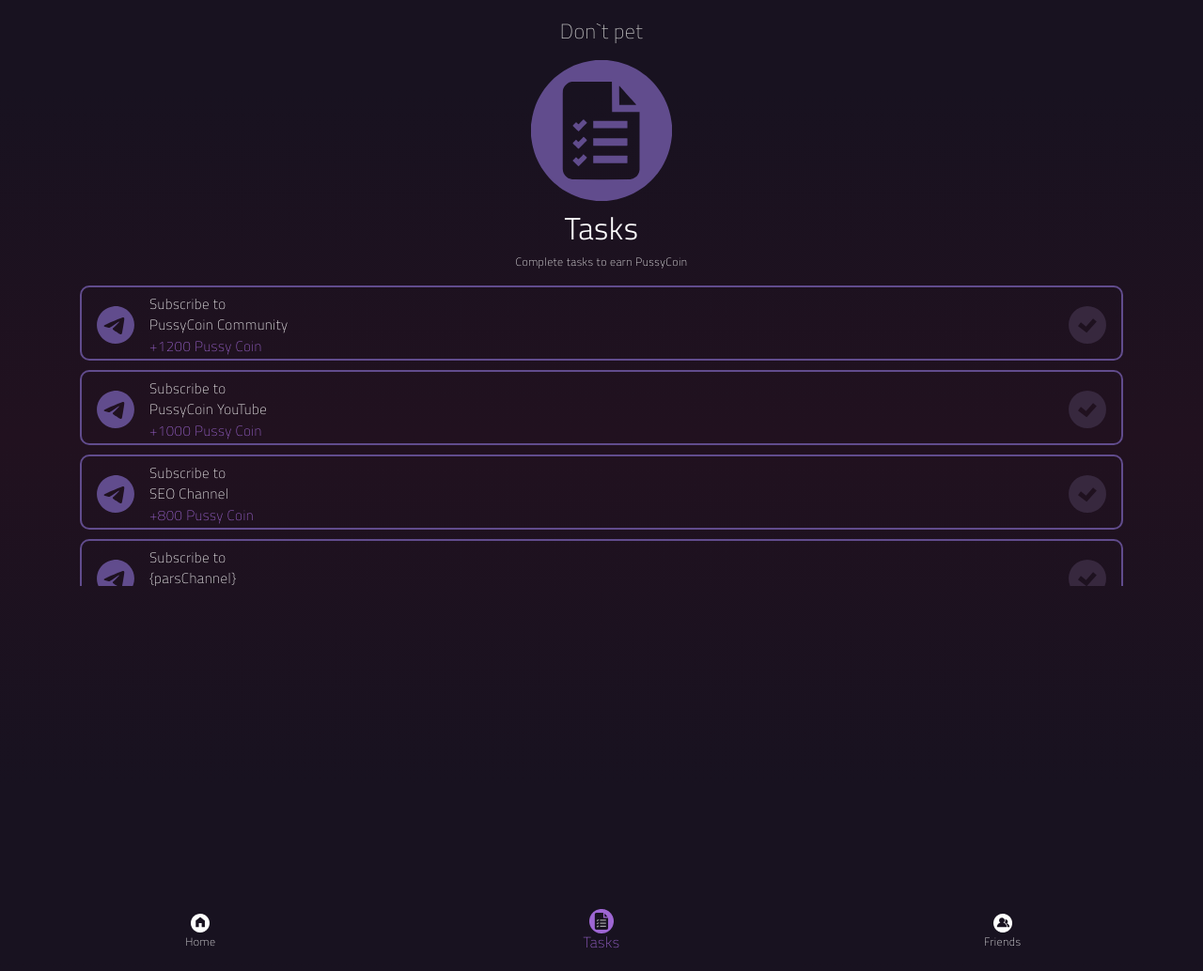
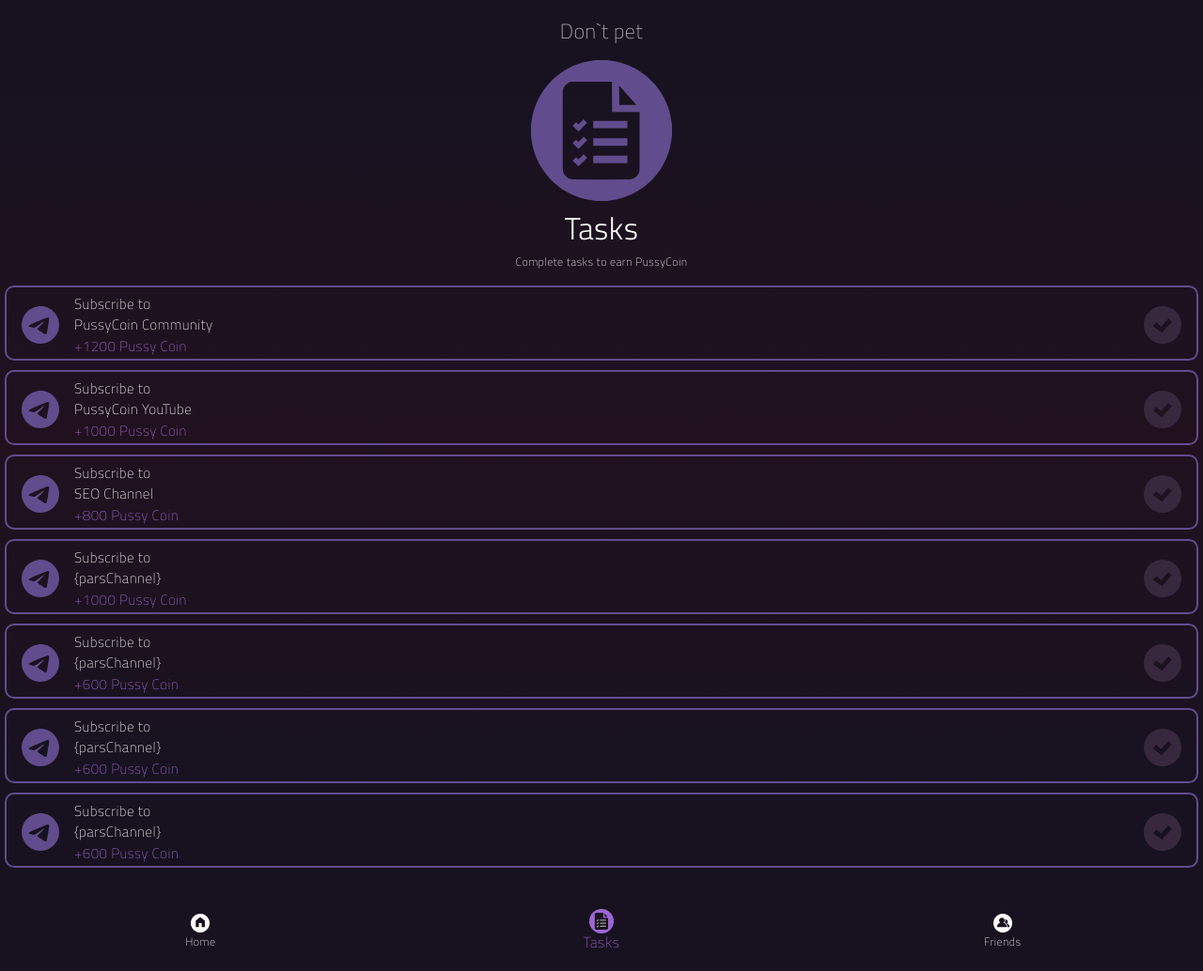
Before and after one commit to AlekseyKu/PussyCoin, a Flask app: page / in a window 1280 px wide, after a click on "Tasks". Shown: the whole page at 94% size. Run offline with Flask 3, Linux system fonts and the light colour scheme; parts of the project's set-up code (start-up, migrations or seed data) failed here and were passed over; some libraries are stand-ins or nearby versions.

Commit message:
AFTER problem index

```diff
--- a/_back/check_sub.py
+++ b/_back/check_sub.py
@@ -3,6 +3,7 @@
 # Замените YOUR_BOT_TOKEN и YOUR_CHANNEL_ID на соответствующие значения
 bot_token = 'YOUR_BOT_TOKEN'
 channel_id = 'YOUR_CHANNEL_ID'
+
 
 # Функция для проверки подписки пользователя на канал
 def check_subscription(user_id):
@@ -11,12 +12,14 @@
     data = response.json()
     return data['result']['status'] == 'member'
 
+
 # Функция для обновления кнопки
 def update_button(user_id):
     is_subscribed = check_subscription(user_id)
     button_text = 'Join us for 1000 Pussies' if not is_subscribed else 'Join us'
-    # Обновите базу данных и установите/снимите соответствующий тумблер
+    # TODO Обновить базу данных и установить соответствующий тумблер
     return button_text
+
 
 # TODO: добавить в HTML кнопку с текстом "Join us"
 
--- a/_back/database/models.py
+++ b/_back/database/models.py
@@ -5,9 +5,9 @@
 
 
 engine = create_async_engine(url='sqlite+aiosqlite:///db.sqlite3')
-
 async_session = async_sessionmaker(engine)
 
+# Base.query = db_session.query_property()
 
 class Base(AsyncAttrs, DeclarativeBase):
     pass
@@ -23,6 +23,7 @@
     balance: Mapped[int] = mapped_column(default=0)
     account_age: Mapped[int] = mapped_column(default=0)
     count_friends: Mapped[int] = mapped_column(default=0)
+    var_task_main: Mapped[int] = mapped_column(default=0)
 
 
 class Mining(Base):
--- a/app.py
+++ b/app.py
@@ -1,11 +1,15 @@
 import asyncio
 import multiprocessing
 import os
+import re
 from datetime import datetime, timedelta
 import sqlite3
+import requests
+from aiogram.types import CallbackQuery, ChatMember
+from aiogram.utils.formatting import Text
 
-from flask import Flask, render_template, session, request, jsonify
-from flask_sqlalchemy import SQLAlchemy
+from flask import Flask, render_template, session, request, jsonify, redirect, url_for
+from flask_sqlalchemy import SQLAlchemy, query
 
 from aiogram.fsm.storage.memory import MemoryStorage
 from aiogram import Bot, Dispatcher, types
@@ -14,16 +18,18 @@
 from aiogram.filters import CommandStart
 
 from dotenv import load_dotenv
+from sqlalchemy.orm import sessionmaker
+from sqlalchemy import create_engine
 
 from _back.handlers import router
 from _back.keyboards import start_menu, get_url
 from _back.database.models import async_main, Counter, User
-from _back.database.query import get_account_info_from_DB
-
+from _back.database.query import get_account_info_from_db, update_database
 
 load_dotenv()
 
 token = os.environ.get('BOT_TOKEN')
+channel_pcc = os.environ.get('TG_PUSSYCOINCOMMUNITY_CHANNEL_ID')
 bot = Bot(token=token, default=DefaultBotProperties(parse_mode=ParseMode.HTML))
 dp = Dispatcher(storage=MemoryStorage())
 
@@ -34,23 +40,51 @@
 # Убедимся, что включаем маршрутизатор только один раз
 dp.include_router(router)
 
-
 app.config['SQLALCHEMY_DATABASE_URI'] = 'sqlite:///db.sqlite3'
 db = SQLAlchemy(app)
+
+engine = create_engine(url='sqlite:///db.sqlite3')
+Session = sessionmaker(bind=engine)
+session = Session()
+
+# from telegram.ext import Updater, CommandHandler
+# def check_sub(update, context):
+#     print('проверяю пописку')
+#     user_id = update.message.from_user.id
+#     url = f"https://api.telegram.org/bot{token}/getChatMember?chat_id={channel_pcc}&user_id={user_id}"
+#     response = requests.get(url)
+#     data = response.json()
+#
+#     if data['ok']:
+#         print('подписан!')
+#         status = data['result']['status']
+#         if status in ['member', 'creator', 'administrator']:
+#             return True
+#     return False
+
+# user_channel_status = bot.get_chat_member(chat_id=channel_pcc, user_id=user_id)
+# if user_channel_status["status"] != 'left':
+#     update_database(user_id)
+# else:
+#     print('Пользователь не подписан на канал')
+
+
+# def return template(user_id):
+from _back.database.query import process_tg_user_id
+
 
 @app.route('/')
 def index():
     user_id = request.args.get('user_id')
-    balance, account_age = get_account_info_from_DB(user_id)
-
-
-
+    balance, account_age = get_account_info_from_db(user_id)
 
     return render_template("index.html",
                            static_url_path='/static',
                            user_id=user_id,
                            balance=balance,
                            account_age=account_age,
+                           # id_tg=id_tg,
+                           # user=user,
                            #    balance=get_user_balance(user_id),
                            #    account_age=get_account_age(user_id)
                            )
@@ -59,38 +93,127 @@
 # TODO кодировка user_id, если не работает secret key / проверить
 # https://habr.com/ru/articles/706446/
 
-@app.route('/update_counter/<id_tg>', methods=['POST'])
-def update_counter(id_tg):
-    user = User.query.filter_by(id_tg=id_tg).first()
-    print('update_counter:' + user)
-    if not user:
-        return jsonify({"message": "User not found"}), 404
-    time_diff = datetime.utcnow() - user.last_updated
-    seconds_passed = time_diff.total_seconds()
-    new_count = int(seconds_passed / 72)
-    user.counter += new_count
-    user.last_updated = datetime.utcnow()
-    db.session.commit()
-    return jsonify({"counter": user.counter})
 
-@app.route('/get_counter/<id_tg>', methods=['GET'])
-def get_counter(id_tg):
-    user = User.query.filter_by(id_tg=id_tg).first()
-    print('get_counter:' + user)
-    if not user:
-        return jsonify({"message": "User not found"}), 404
-    return jsonify({"counter": user.counter})
+# @app.route('/task1', methods=['POST'])
+# def task_1():
+#     # telegram_user_id = session.get('telegram_user_id')
+#     # print(telegram_user_id)
+#     pass
 
-@app.route('/reset_counter/<id_tg>', methods=['POST'])
-def reset_counter(id_tg):
-    user = User.query.filter_by(id_tg=id_tg).first()
-    print('reset_counter:' + user)
-    if not user:
-        return jsonify({"message": "User not found"}), 404
-    user.counter = 0
-    user.last_updated = datetime.utcnow()
-    db.session.commit()
-    return jsonify({"message": "Counter reset"})
+
+# @app.route('/join', methods=['POST'])
+# def join():
+#     url = 'https://t.me/+8K1Wfb_o_3NhNjk1'
+#     # telegram_user_id = user_id
+#     # print('join tui', telegram_user_id)
+#     # user = User.query.filter_by(telegram_id=user_id).first()
+#     telegram_user_id = request.form.get('user_id')
+#     print(telegram_user_id)
+#     user = session.query(User).filter_by(id_tg=telegram_user_id).first()
+#     print(user)
+#     # if user.var_task_main == 0:
+#     #     user.var_task_main = 1
+#     #     user.balance += 1000
+#     #     session.commit()
+#     #     session.close()
+#     #     return redirect(url)
+#     return redirect(url)
+
+
+# @app.route('/update_user', methods=['POST'])
+# def update_user_route():
+#     user_id = request.form['user_id']  # предполагается, что вы передаете user_id в POST запросе
+#     try:
+#         update_user(user_id, var_task_main=1, balance=1000)  # обновление данных пользователя в базе данных
+#         return 'Success'
+#     except Exception as e:
+#         return str(e)
+
+
+# @app.route('/check_subscription/<int:user_id>')
+# def check_subscription():
+#     print("check_subscription")
+#     if check_sub():  # функция проверки подписки
+#
+#         return jsonify({'is_subscribed': True})
+#     else:
+#         return jsonify({'is_subscribed': False})
+
+# async def check_sub():
+#     user_id = int(request.args.get('user_id'))
+#     print('проверка подписки')
+#     # bot = Bot(token='YOUR_BOT_TOKEN')
+#     member = await bot.get_chat_member(chat_id=channel_pcc, user_id=user_id)
+#     print(member)
+#     return member.is_chat_member()
+
+
+# @router.callback_query(Text(text=['subscription_check_but_pressed']))
+# async def check_subs(callback: CallbackQuery, bot: Bot):
+#     user_channel_status = await bot.get_chat_member(chat_id='channel_pcc', user_id=callback.from_user.id)
+#
+#     if user_channel_status.status != 'left':
+#         await callback.answer('Спасибо за подписку!')
+#     else:
+#         await callback.answer('Для начала подпишись на наш канал')
+
+
+# def check_sub_tg_pcc():
+#     try:
+#         user_id = int(request.args.get('user_id'))
+#     except ValueError:
+#         abort(400, "Неверно указан user_id.")  # Использование записи в журнал для ошибок также возможно
+#
+#     if not channel_pcc:
+#         abort(500, "ID канала не настроен.")  # Использование записи в журнал для ошибок также возможно
+#
+#     user_channel_status = bot.get_chat_member(chat_id=channel_pcc, user_id=user_id)
+#
+#     # Проверка результатов вызова API, учитывая больше граничных условий
+#     if user_channel_status["status"] == 'left':
+#         pass
+#         # Пользователь покинул канал, отправить уведомление
+#         # bot.send_message(message.from_user.id, 'Вы еще не подписались!')
+#     else:
+#         # Здесь можно добавить логику обработки других состояний, если это необходимо
+#         pass
+
+
+# @app.route('/update_counter/<id_tg>', methods=['POST'])
+# def update_counter(id_tg):
+#     user = User.query.filter_by(id_tg=id_tg).first()
+#     print('update_counter:' + user)
+#     if not user:
+#         return jsonify({"message": "User not found"}), 404
+#     time_diff = datetime.utcnow() - user.last_updated
+#     seconds_passed = time_diff.total_seconds()
+#     new_count = int(seconds_passed / 72)
+#     user.counter += new_count
+#     user.last_updated = datetime.utcnow()
+#     db.session.commit()
+#     return jsonify({"counter": user.counter})
+#
+#
+# @app.route('/get_counter/<id_tg>', methods=['GET'])
+# def get_counter(id_tg):
+#     user = User.query.filter_by(id_tg=id_tg).first()
+#     print('get_counter:' + user)
+#     if not user:
+#         return jsonify({"message": "User not found"}), 404
+#     return jsonify({"counter": user.counter})
+#
+#
+# @app.route('/reset_counter/<id_tg>', methods=['POST'])
+# def reset_counter(id_tg):
+#     user = User.query.filter_by(id_tg=id_tg).first()
+#     print('reset_counter:' + user)
+#     if not user:
+#         return jsonify({"message": "User not found"}), 404
+#     user.counter = 0
+#     user.last_updated = datetime.utcnow()
+#     db.session.commit()
+#     return jsonify({"message": "Counter reset"})
+
 
 def run_flask():
     app.run(ssl_context=(
--- a/static/css/style.css
+++ b/static/css/style.css
@@ -14,6 +14,7 @@
     color: #fff;
     background: linear-gradient(#181220 10%,  #21111f, #181220 90%);
     padding: 20px 5px 80px 5px;
+    overflow: hidden;
 
 /*    color: var(--tg-theme-text-color);*/
 /*    background: var(--tg-theme-bg-color);*/
@@ -93,12 +94,37 @@
 /*    text-align: center;*/
 }
 
+/*.tab-content {*/
+/*    max-height: 90vh;*/
+/*}*/
+
+
+.task_page {
+/*    display: grid;*/
+/*    grid-template-rows: auto 1fr 8vh*/
+    max-height: 90vh;
+    overflow: hidden;
+}
+
 .block_tasks_header {
     padding-bottom: 10px;
 }
-/* .block_tasks { */
-/*    overflow: auto;*/
-/* } */
+.block_tasks {
+/*    height: 100vh;*/
+    overflow-y: auto;
+    height: calc(90vh - 50px);
+ }
+
+.scroll-container {
+/*    position: absolute;*/
+/*    top: 0;*/
+/*    left: 0;*/
+/*    bottom: 0;*/
+/*    right: 0;*/
+/*    height:320px;*/
+/*    overflow-y: scroll;*/
+}
+
 .container_task {
     height: 80px;
     border-radius: 10px;
@@ -110,15 +136,9 @@
 .row_task {
     height: 80px;
 }
-.scroll-container {
-/*    position: absolute;*/
-/*    top: 0;*/
-/*    left: 0;*/
-/*    bottom: 0;*/
-/*    right: 0;*/
-    height:320px;
-    overflow-y: scroll;
-}
+
+
+
 .block-invite {
     margin-bottom: 100px;
 }
--- a/templates/index.html
+++ b/templates/index.html
@@ -4,6 +4,8 @@
     <meta charset="UTF-8">
     <meta name="viewport" content="width=device-width, initial-scale=1, shrink-to-fit=no">
     <!--    <meta http-equiv="X-UA-Compatible" content="ie=edge">-->
+
+    <script src="https://telegram.org/js/telegram-web-app.js"></script>
 
     <!-- Bootstrap CSS -->
     <link rel="stylesheet" href="https://cdn.jsdelivr.net/npm/bootstrap@4.6.1/dist/css/bootstrap.min.css" integrity="sha384-zCbKRCUGaJDkqS1kPbPd7TveP5iyJE0EjAuZQTgFLD2ylzuqKfdKlfG/eSrtxUkn" crossorigin="anonymous" />
@@ -65,10 +67,22 @@
                         <h3> {{ balance }} PussyCoin</h3>
                     </div>
                     <div class="block_join_us">
-                        <h5>PUSSY COIN COMMUNITY</h5>
-                        <h6>Home for telegram</h6>
-                        <a href="https://t.me/+8K1Wfb_o_3NhNjk1" class="btn-black"> Join us for 1000 Pussies</a>
+                        <h5>PUSSY COIN COMMUNITY_777</h5>
+                        <h6>Home for telegram_555</h6>
+                        <a href="https://t.me/+8K1Wfb_o_3NhNjk1" class="btn-black"> 666</a>
                     </div>
+
+
+<!--                    <script>document.addEventListener('DOMContentLoaded', function() {-->
+<!--                        fetch(`/check_subscription/${user_id}`) // user_id должен быть передан в шаблон-->
+<!--                            .then(response => response.json())-->
+<!--                            .then(data => {-->
+<!--                                if (data.is_subscribed) {-->
+<!--                                    document.getElementById('joinButton').innerText = 'Join us';-->
+<!--                                }-->
+<!--                            });-->
+<!--                    });-->
+<!--                    </script>-->
 
 <!--                    <div class="container-justified block_rewards">-->
 <!--                        <h4>Your rewards</h4>-->
@@ -111,59 +125,12 @@
                             <h5><span id="time">00:00:00</span></h5>
                         </div>
                     </div>
-
-                    <script>
-                        const id_tg = {{ id_tg }};
-                        let timer;
-
-                        function updateCounter() {
-                            $.ajax({
-                                url: `/update_counter/${id_tg}`,
-                                method: "POST",
-                                success: function(data) {
-                                    $('#counter').text(data.counter);
-                                }
-                            });
-                        }
-
-                        $(document).ready(function() {
-                            // Загрузка начального значения счетчика
-                            $.ajax({
-                                url: `/get_counter/${id_tg}`,
-                                method: "GET",
-                                success: function(data) {
-                                    $('#counter').text(data.counter);
-                                    timer = setInterval(updateCounter, 72 * 1000); // Обновление каждые 72 секунды
-                                }
-                            });
-
-                            $('#reset').click(function() {
-                                clearInterval(timer);
-                                $.ajax({
-                                    url: `/reset_counter/${id_tg}`,
-                                    method: "POST",
-                                    success: function() {
-                                        $('#counter').text("0");
-                                        timer = setInterval(updateCounter, 72 * 1000);
-                                    }
-                                });
-                            });
-                        });
-                    </script>
-<!--                    <div class="row block_farming flex-row align-items-center">-->
-<!--                        <div class="col text-center">-->
-<!--                            Mine Pussies {c_f} / 800-->
-<!--                        </div>-->
-<!--                        <div class="col-4 text-left">-->
-<!--                            {time_f}-->
-<!--                        </div>-->
-<!--                    </div>-->
                 </div>
             </div>
 
 <!--- TASKS PAGE --->
-            <div class="tab-pane fade" id="tasks" role="tabpanel" aria-labelledby="profile-tab">
-                <div class="container main">
+            <div class="tab-pane fade task_page" id="tasks" role="tabpanel" aria-labelledby="profile-tab">
+                <div class="container_tasks main">
                     <div class="block_tasks_header">
                         <h4>Don`t pet</h4>
                         <svg class="logo" version="1.1" viewBox="0 0 800 800" width="150" height="150" xmlns="http://www.w3.org/2000/svg">
@@ -178,7 +145,7 @@
                         <h3>Tasks</h3>
                         <h5>Complete tasks to earn PussyCoin</h5>
                     </div>
-                    <div class="block_tasks scroll-container">
+                    <div class="block_tasks">
                         <div class="container_task">
                             <div class="row_task d-flex bd-highlight align-items-center">
                                 <div class="p-3 bd-highlight">
@@ -329,6 +296,66 @@
                                 </div>
                             </div>
                         </div>
+                        <div class="container_task">
+                            <div class="row_task d-flex bd-highlight align-items-center">
+                                <div class="p-3 bd-highlight">
+                                    <svg class="i_task" version="1.0" xmlns="http://www.w3.org/2000/svg"
+                                    width="40" height="40" viewBox="0 0 360.000000 360.000000"
+                                    preserveAspectRatio="xMidYMid meet">
+
+                                        <g transform="translate(0.000000,360.000000) scale(0.100000,-0.100000)"
+                                        fill="currentColor" stroke="none">
+                                        <path d="M1585 3584 c-769 -99 -1370 -646 -1540 -1402 -106 -466 -9 -976 260
+                                        -1377 95 -141 192 -254 302 -350 485 -424 1144 -561 1746 -364 314 103 586
+                                        280 795 519 601 687 598 1705 -8 2388 -384 432 -986 659 -1555 586z m1005
+                                        -1077 c45 -22 52 -72 35 -216 -38 -305 -147 -984 -195 -1203 -31 -143 -66
+                                        -188 -148 -188 -60 0 -106 26 -422 240 -302 205 -330 228 -330 283 0 44 -5 39
+                                        398 426 171 164 222 218 220 235 -2 11 -11 22 -22 24 -11 3 -169 -97 -415
+                                        -261 -218 -145 -414 -273 -436 -284 -87 -44 -163 -37 -399 36 -152 48 -184 64
+                                        -192 98 -13 52 14 73 211 159 588 258 1016 440 1291 549 286 114 348 130 404
+                                        102z"/>
+                                        </g>
+                                    </svg>
+                                </div>
+                                <div class="flex-grow-1 bd-highlight text-left">
+                                    Subscribe to <br> {parsChannel}
+                                    <div class="text_highlight_color">+600 Pussy Coin</div>
+                                </div>
+                                <div class="p-3 bd-highlight">
+                                    <svg class="i_task_todo" fill="currentColor" width="40px" height="40px" viewBox="0 0 24 24" id="d9090658-f907-4d85-8bc1-743b70378e93" data-name="Livello 1" xmlns="http://www.w3.org/2000/svg"><title>prime</title><path id="70fa6808-131f-4233-9c3a-fc089fd0c1c4" data-name="done circle" d="M12,0A12,12,0,1,0,24,12,12,12,0,0,0,12,0ZM11.52,17L6,12.79l1.83-2.37L11.14,13l4.51-5.08,2.24,2Z"/></svg>
+                                </div>
+                            </div>
+                        </div>
+                        <div class="container_task">
+                            <div class="row_task d-flex bd-highlight align-items-center">
+                                <div class="p-3 bd-highlight">
+                                    <svg class="i_task" version="1.0" xmlns="http://www.w3.org/2000/svg"
+                                    width="40" height="40" viewBox="0 0 360.000000 360.000000"
+                                    preserveAspectRatio="xMidYMid meet">
+
+                                        <g transform="translate(0.000000,360.000000) scale(0.100000,-0.100000)"
+                                        fill="currentColor" stroke="none">
+                                        <path d="M1585 3584 c-769 -99 -1370 -646 -1540 -1402 -106 -466 -9 -976 260
+                                        -1377 95 -141 192 -254 302 -350 485 -424 1144 -561 1746 -364 314 103 586
+                                        280 795 519 601 687 598 1705 -8 2388 -384 432 -986 659 -1555 586z m1005
+                                        -1077 c45 -22 52 -72 35 -216 -38 -305 -147 -984 -195 -1203 -31 -143 -66
+                                        -188 -148 -188 -60 0 -106 26 -422 240 -302 205 -330 228 -330 283 0 44 -5 39
+                                        398 426 171 164 222 218 220 235 -2 11 -11 22 -22 24 -11 3 -169 -97 -415
+                                        -261 -218 -145 -414 -273 -436 -284 -87 -44 -163 -37 -399 36 -152 48 -184 64
+                                        -192 98 -13 52 14 73 211 159 588 258 1016 440 1291 549 286 114 348 130 404
+                                        102z"/>
+                                        </g>
+                                    </svg>
+                                </div>
+                                <div class="flex-grow-1 bd-highlight text-left">
+                                    Subscribe to <br> {parsChannel}
+                                    <div class="text_highlight_color">+600 Pussy Coin</div>
+                                </div>
+                                <div class="p-3 bd-highlight">
+                                    <svg class="i_task_todo" fill="currentColor" width="40px" height="40px" viewBox="0 0 24 24" id="d9090658-f907-4d85-8bc1-743b70378e93" data-name="Livello 1" xmlns="http://www.w3.org/2000/svg"><title>prime</title><path id="70fa6808-131f-4233-9c3a-fc089fd0c1c4" data-name="done circle" d="M12,0A12,12,0,1,0,24,12,12,12,0,0,0,12,0ZM11.52,17L6,12.79l1.83-2.37L11.14,13l4.51-5.08,2.24,2Z"/></svg>
+                                </div>
+                            </div>
+                        </div>
                     </div>
                 </div>
             </div>
@@ -366,7 +393,7 @@
         </div>
     </div>
 
-    <script src="https://telegram.org/js/telegram-web-app.js"></script>
+    <!--    <script src="https://telegram.org/js/telegram-web-app.js"></script>-->
     <!-- jQuery first, then Bootstrap JS -->
     <script src="https://cdn.jsdelivr.net/npm/jquery@3.5.1/dist/jquery.slim.min.js" integrity="sha384-DfXdz2htPH0lsSSs5nCTpuj/zy4C+OGpamoFVy38MVBnE+IbbVYUew+OrCXaRkfj" crossorigin="anonymous"></script>
     <script src="https://cdn.jsdelivr.net/npm/bootstrap@4.6.1/dist/js/bootstrap.bundle.min.js" integrity="sha384-fQybjgWLrvvRgtW6bFlB7jaZrFsaBXjsOMm/tB9LTS58ONXgqbR9W8oWht/amnpF" crossorigin="anonymous"></script>
```
Also changed, not shown: _back/database/query.py (+137 -7 lines), _back/database/requests.py (+57 -1 lines), _back/handlers.py (+6 -4 lines), _back/keyboards.py (+16 -2 lines), _back/mining_counter.py (deleted, +0 -37 lines), info.txt (+14 -1 lines), _back/invite_friends.py (added), db.sqlite3.
